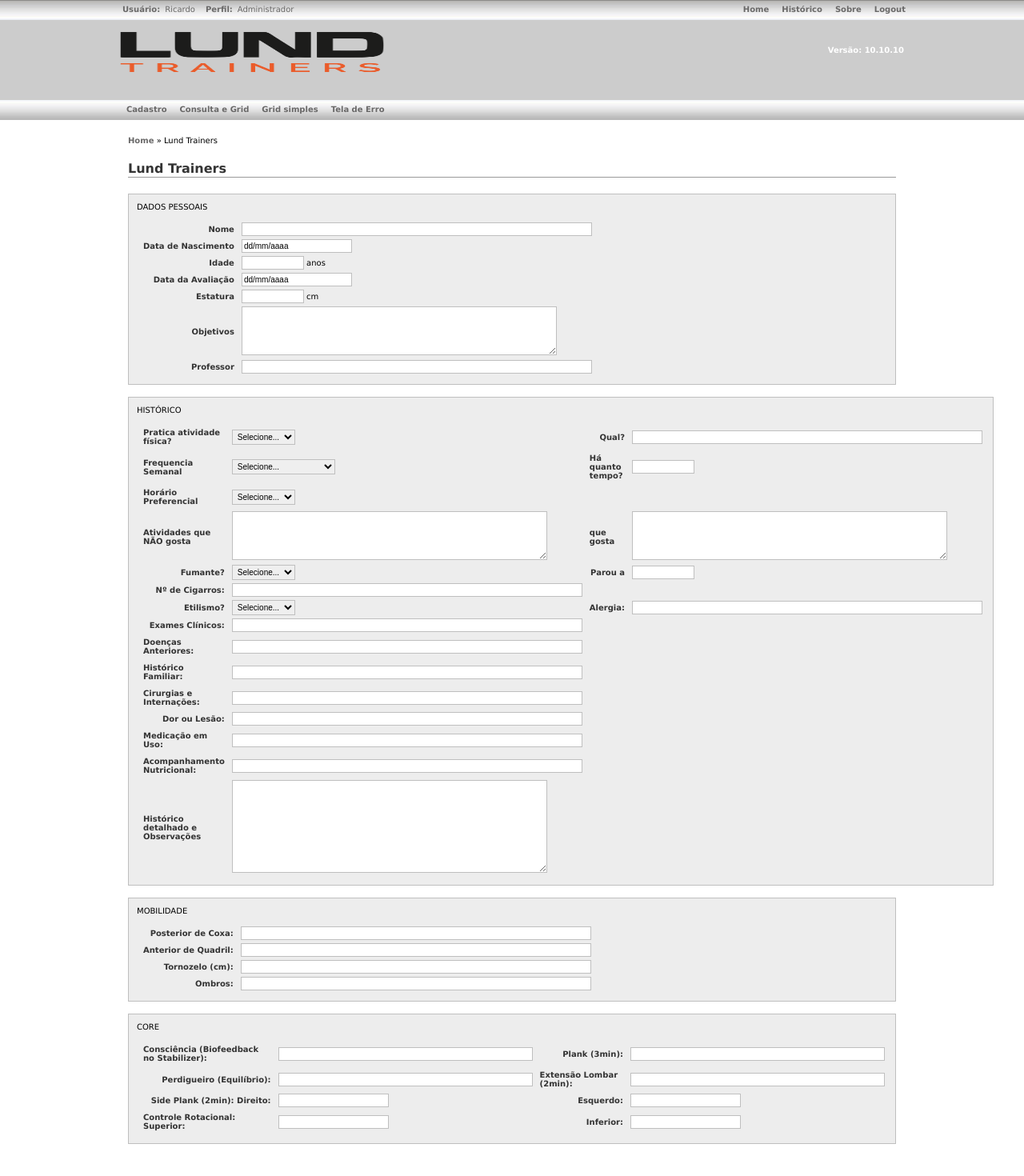
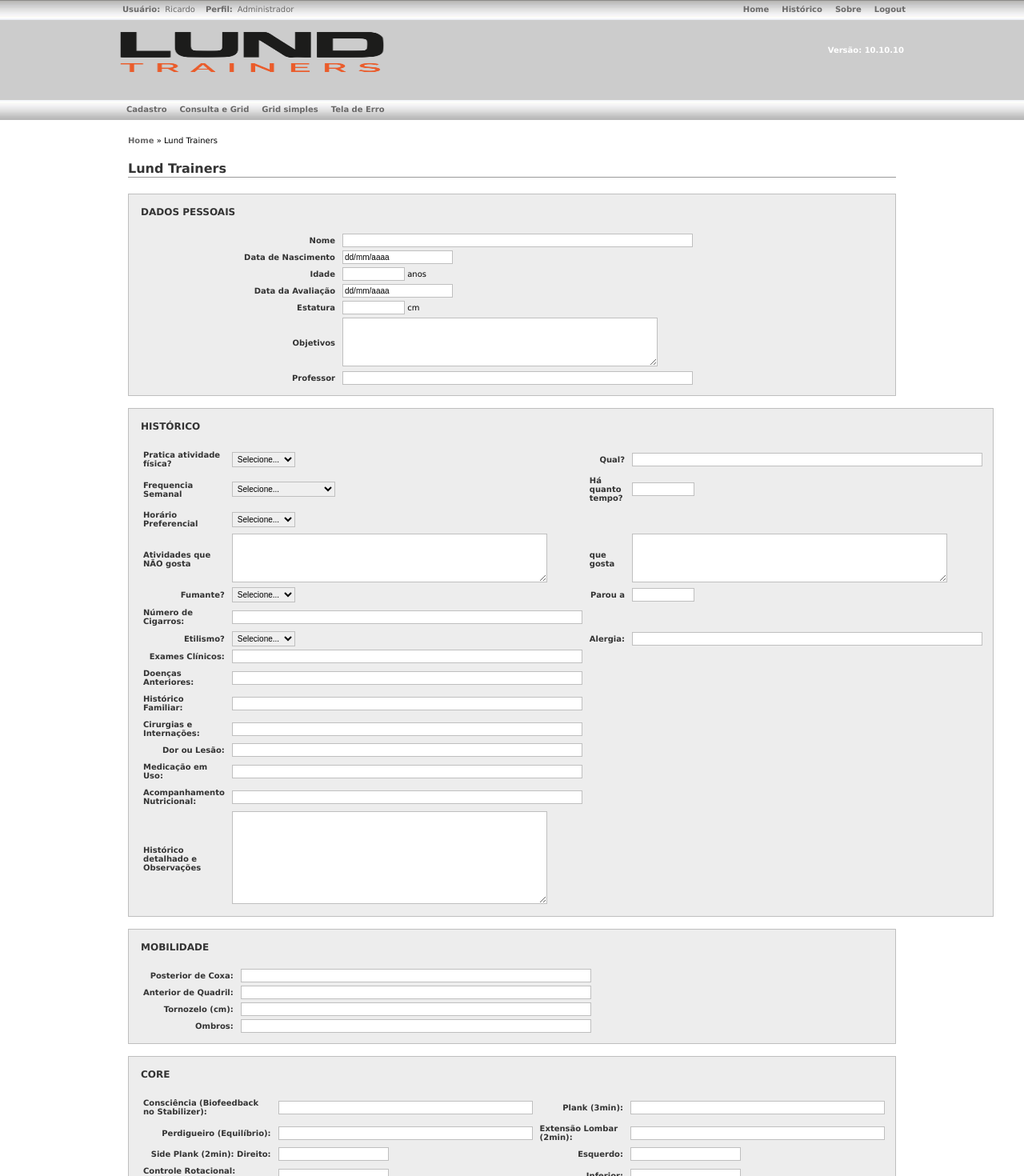
Before and after one commit to jessicaRRSantos/reactJs, a React (Create React App) app in the folder minha-primeira-app/: page /cadastro in a window 1280 px wide. Shown: the top 1470 px of the page at 80% size. Built offline with nearby package versions, Linux system fonts and the light colour scheme.

Commit message:
ajuste nomes de elementos do HTML

```diff
--- a/minha-primeira-app/src/components/Formulario/formularioCore.js
+++ b/minha-primeira-app/src/components/Formulario/formularioCore.js
@@ -3,8 +3,8 @@
 const htmlFormularioCore = () => {
     return (
         <fieldset>
-            <div className="HeaderhtmlForm">
-                <div className="htmlFormTitle">CORE</div>
+            <div className="HeaderForm">
+                <div className="FormTitle">CORE</div>
             </div>
             <br />
             <table>
--- a/minha-primeira-app/src/components/Formulario/formularioDadosPessoais.js
+++ b/minha-primeira-app/src/components/Formulario/formularioDadosPessoais.js
@@ -1,16 +1,16 @@
 import React from 'react';
 
-const htmlFormularioDadosPessoais = () => {
+const FormularioDadosPessoais = () => {
     return (
         <fieldset>
-            <div className="HeaderhtmlForm">
-                <div className="htmlFormTitle">DADOS PESSOAIS</div>
+            <div className="HeaderForm">
+                <div className="FormTitle">DADOS PESSOAIS</div>
             </div>
             <br />
             <table>
                 <tr>
-                    <td className="htmlFormOneColumnLabel"><label htmlFor="nome">Nome</label></td>
-                    <td className="htmlFormOneColumnField"><input id="nome" type="text" size="70" maxLength="100" name="nome"/></td>
+                    <td className="FormOneColumnLabel"><label htmlFor="nome">Nome</label></td>
+                    <td className="FormOneColumnField"><input id="nome" type="text" size="70" maxlength="100" name="nome"/></td>
                 </tr>
                 <tr>
                     <td><label htmlFor="dataNascimento">Data de Nascimento</label></td>
@@ -41,4 +41,4 @@
     );
 }
 
-export default htmlFormularioDadosPessoais;
+export default FormularioDadosPessoais;
--- a/minha-primeira-app/src/components/Formulario/formularioHistorico.js
+++ b/minha-primeira-app/src/components/Formulario/formularioHistorico.js
@@ -1,10 +1,10 @@
 import React from 'react';
 
-const htmlFormularioHistorico = () => {
+const FormularioHistorico = () => {
     return (
         <fieldset>
-        <div className="HeaderhtmlForm">
-            <div className="htmlFormTitle">HIST&Oacute;RICO</div>
+        <div className="HeaderForm">
+            <div className="FormTitle">HIST&Oacute;RICO</div>
         </div>
         <br />
         <table>
@@ -59,7 +59,7 @@
                 <td><input id="parouA" type="text" size="10" name="parouA"/></td>
             </tr>
             <tr>
-                <td><label htmlFor="numeroCigarros">N&#186; de Cigarros:</label></td>
+                <td><label htmlFor="numeroCigarros">N&uacute;mero de Cigarros:</label></td>
                 <td><input id="numeroCigarros" type="text" size="70" name="numeroCigarros"/></td>
             </tr>
             <tr>
@@ -74,31 +74,31 @@
             </tr>
             <tr>
                 <td><label htmlFor="examesClinicos">Exames Cl&iacute;nicos:</label></td>
-                <td><input id="examesClinicos" type="text" size="70" maxLength="100" name="examesClinicos" /></td>
+                <td><input id="examesClinicos" type="text" size="70" maxlength="100" name="examesClinicos" /></td>
             </tr>
             <tr>
                 <td><label htmlFor="doencasAnteriores">Doen&ccedil;as Anteriores:</label></td>
-                <td><input id="doencasAnteriores" type="text" size="70" maxLength="100" name="doencasAnteriores" /></td>
+                <td><input id="doencasAnteriores" type="text" size="70" maxlength="100" name="doencasAnteriores" /></td>
             </tr>
             <tr>
                 <td><label htmlFor="doencasAnteriores">Hist&oacute;rico Familiar:</label></td>
-                <td><input id="doencasAnteriores" type="text" size="70" maxLength="100" name="doencasAnteriores" /></td>
+                <td><input id="doencasAnteriores" type="text" size="70" maxlength="100" name="doencasAnteriores" /></td>
             </tr>
             <tr>
                 <td><label htmlFor="cirurgiasInternacoes">Cirurgias e Interna&ccedil;&otilde;es:</label></td>
-                <td><input id="cirurgiasInternacoes" type="text" size="70" maxLength="100" name="cirurgiasInternacoes" /></td>
+                <td><input id="cirurgiasInternacoes" type="text" size="70" maxlength="100" name="cirurgiasInternacoes" /></td>
             </tr>
             <tr>
                 <td><label htmlFor="dorOuLesao">Dor ou Les&atilde;o:</label></td>
-                <td><input id="dorOuLesao" type="text" size="70" maxLength="100" name="dorOuLesao" /></td>
+                <td><input id="dorOuLesao" type="text" size="70" maxlength="100" name="dorOuLesao" /></td>
             </tr>
             <tr>
                 <td><label htmlFor="medicacaoEmUso">Medica&ccedil;&atilde;o em Uso:</label></td>
-                <td><input id="medicacaoEmUso" type="text" size="70" maxLength="100" name="medicacaoEmUso" /></td>
+                <td><input id="medicacaoEmUso" type="text" size="70" maxlength="100" name="medicacaoEmUso" /></td>
             </tr>
             <tr>
                 <td><label htmlFor="acompanhamentoNutricional">Acompanhamento Nutricional:</label></td>
-                <td><input id="acompanhamentoNutricional" type="text" size="70" maxLength="100" name="acompanhamentoNutricional" /></td>
+                <td><input id="acompanhamentoNutricional" type="text" size="70" maxlength="100" name="acompanhamentoNutricional" /></td>
             </tr>
             <tr>
                 <td><label htmlFor="objetivos">Hist&oacute;rico detalhado e Observa&ccedil;&otilde;es</label></td>
@@ -109,4 +109,4 @@
     );
 }
 
-export default htmlFormularioHistorico;
+export default FormularioHistorico;
--- a/minha-primeira-app/src/components/Formulario/formularioMobilidade.js
+++ b/minha-primeira-app/src/components/Formulario/formularioMobilidade.js
@@ -3,8 +3,8 @@
 const htmlFormularioMobilidade = () => {
     return (
         <fieldset>
-        <div className="HeaderhtmlForm">
-            <div className="htmlFormTitle">MOBILIDADE</div>
+        <div className="HeaderForm">
+            <div className="FormTitle">MOBILIDADE</div>
         </div>
         <br />
         <table>
```
